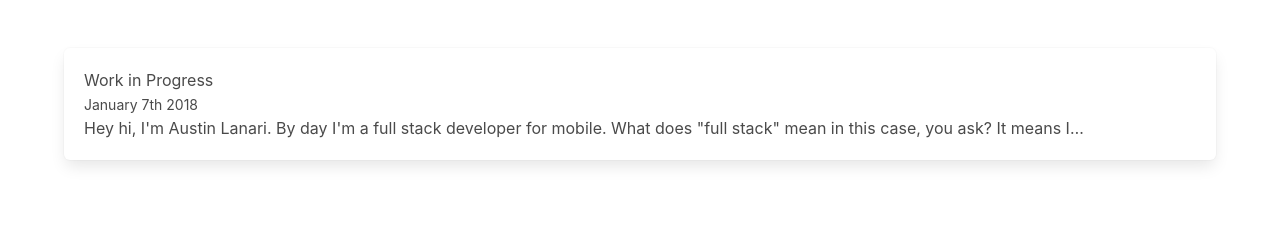
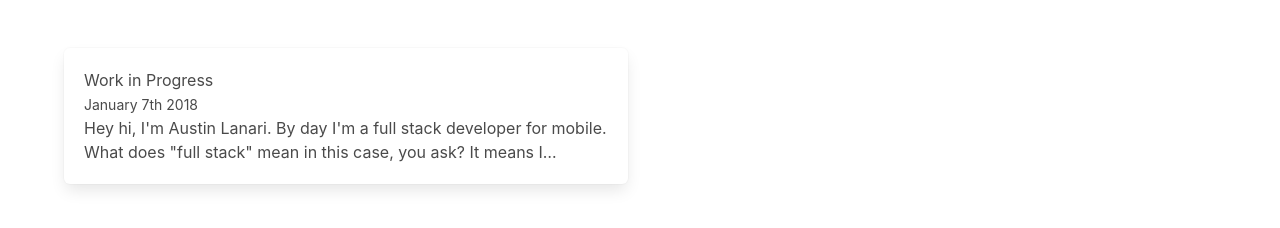
Before and after one commit to foggy1/foggy1.github.io, a Gatsby site: page / in a window 1280 px wide. Built offline with nearby package versions, Linux system fonts and the light colour scheme; Gatsby itself is replaced by a stand-in of ours.

Commit message:
two columns of posts

```diff
--- a/src/components/PostListing/PostListing.jsx
+++ b/src/components/PostListing/PostListing.jsx
@@ -22,10 +22,10 @@ class PostListing extends React.Component {
     return (
       <div className='section'>
         <div className='container'>
-          <ul>
+          <ul className='columns is-multiline'>
             {/* Your post list here. */
             postList.map(post => (
-              <li><Link to={post.path} key={post.title}>
+              <li className='column is-half'><Link to={post.path} key={post.title}>
                 <div className='box'>
                   <span>
                     <h1>{post.title}</h1>
```
Also changed, not shown: src/layouts/index.jsx (indentation only).
